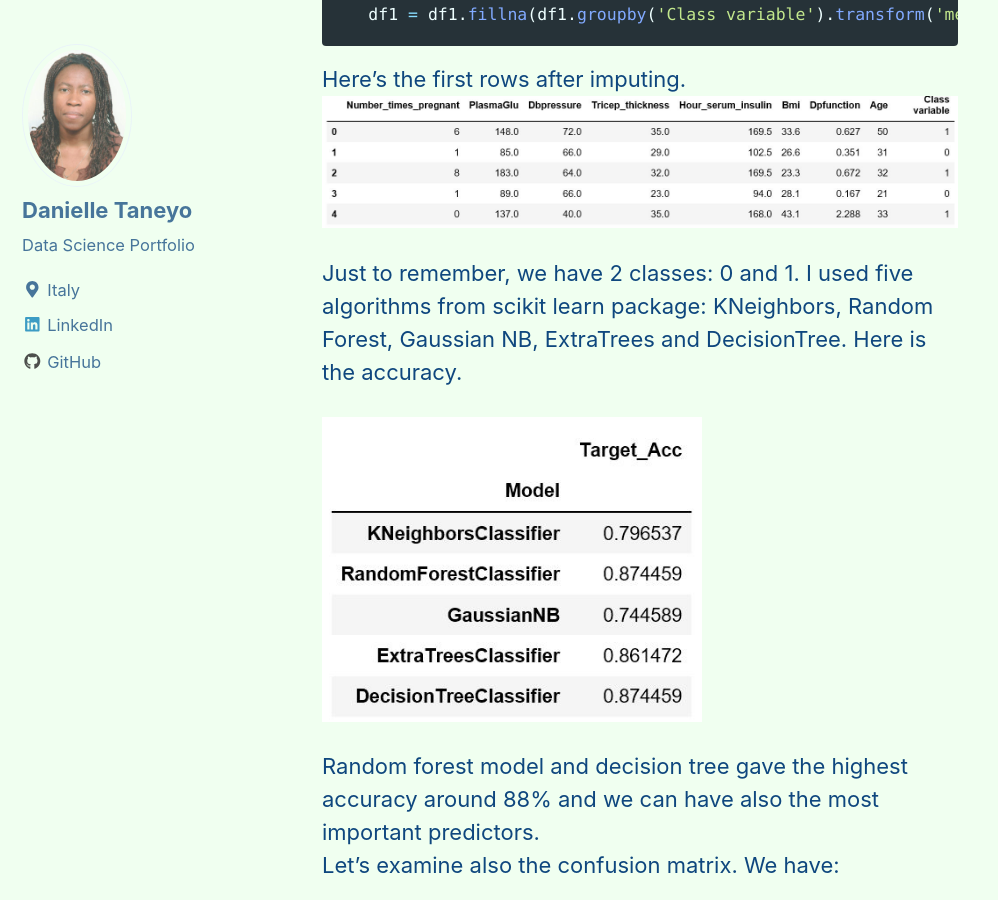
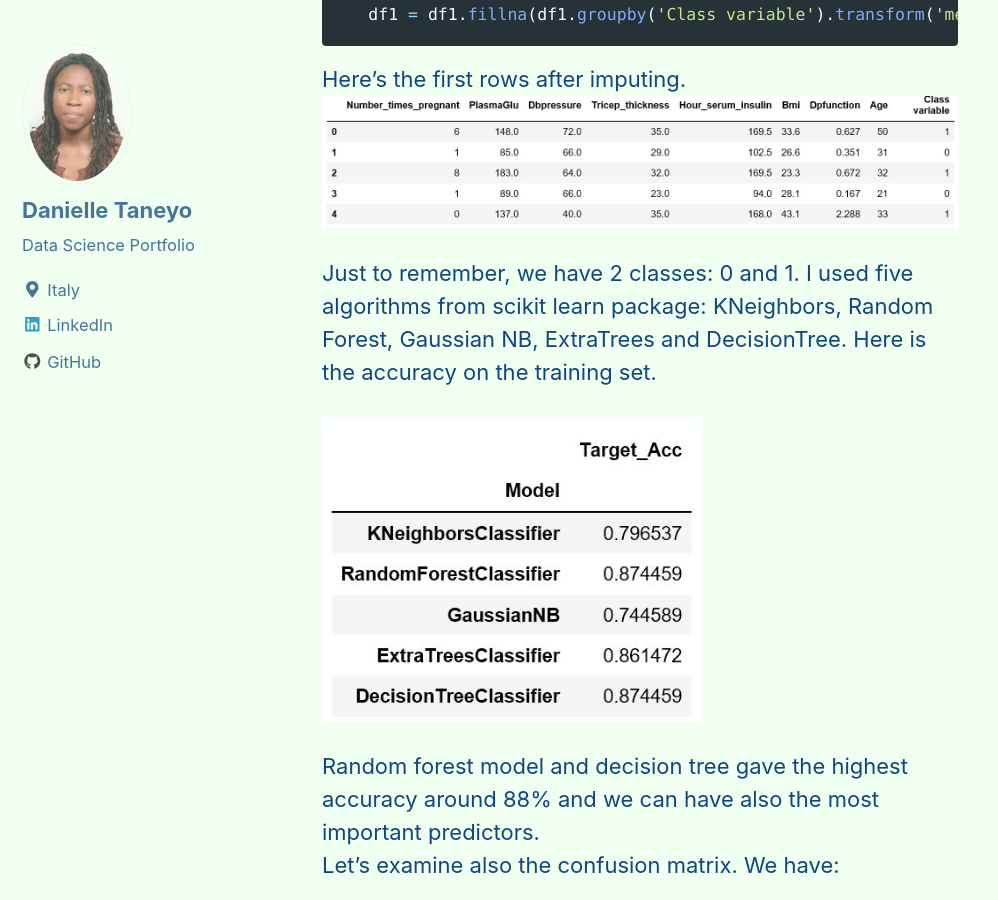
Before and after one commit to lsaa2014/lsaa2014.github.io, a Jekyll site: the page built from _posts/2018-07-11-DiabeteClassification.md, in a window 1280 px wide and 900 px high, scrolled down 1240 px. Shown: the whole window, without its empty margins (0-998 px from the left). Built offline with Jekyll 4.4.1, drawn with Linux system fonts in a browser that asks for light colours; nearby versions of some CDN libraries.

Commit message:
Update 2018-07-11-DiabeteClassification.md

```diff
--- a/_posts/2018-07-11-DiabeteClassification.md
+++ b/_posts/2018-07-11-DiabeteClassification.md
@@ -37,7 +37,7 @@ Here's the first rows after imputing.
 <img src="{{ site.url }}{{ site.baseurl }}/images/diabetes/head_after_imp.JPG" alt="" width="680" height="400">
 
 Just to remember, we have 2 classes: 0 and 1.
-I used five algorithms from scikit learn package: KNeighbors, Random Forest, Gaussian NB, ExtraTrees and DecisionTree. Here is the accuracy.
+I used five algorithms from scikit learn package: KNeighbors, Random Forest, Gaussian NB, ExtraTrees and DecisionTree. Here is the accuracy on the training set.
 
 <img src="{{ site.url }}{{ site.baseurl }}/images//diabetes/acc_target.JPG" alt="" width="380" height="200">
 
```
